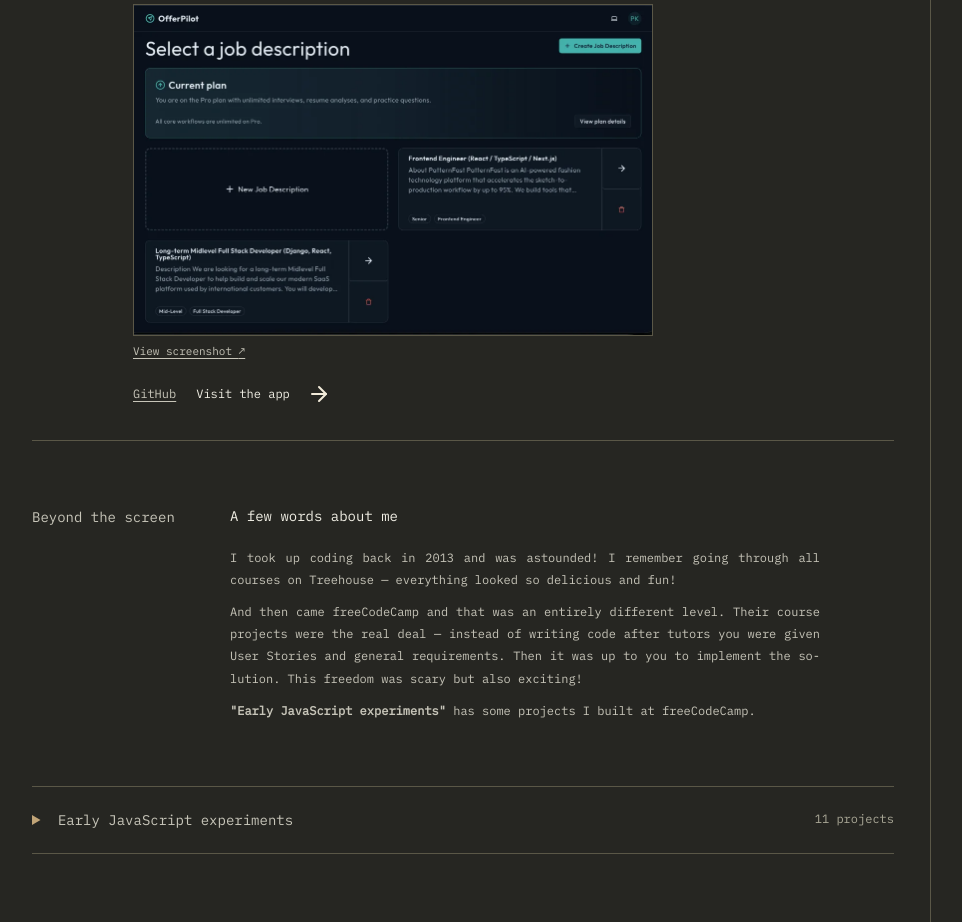
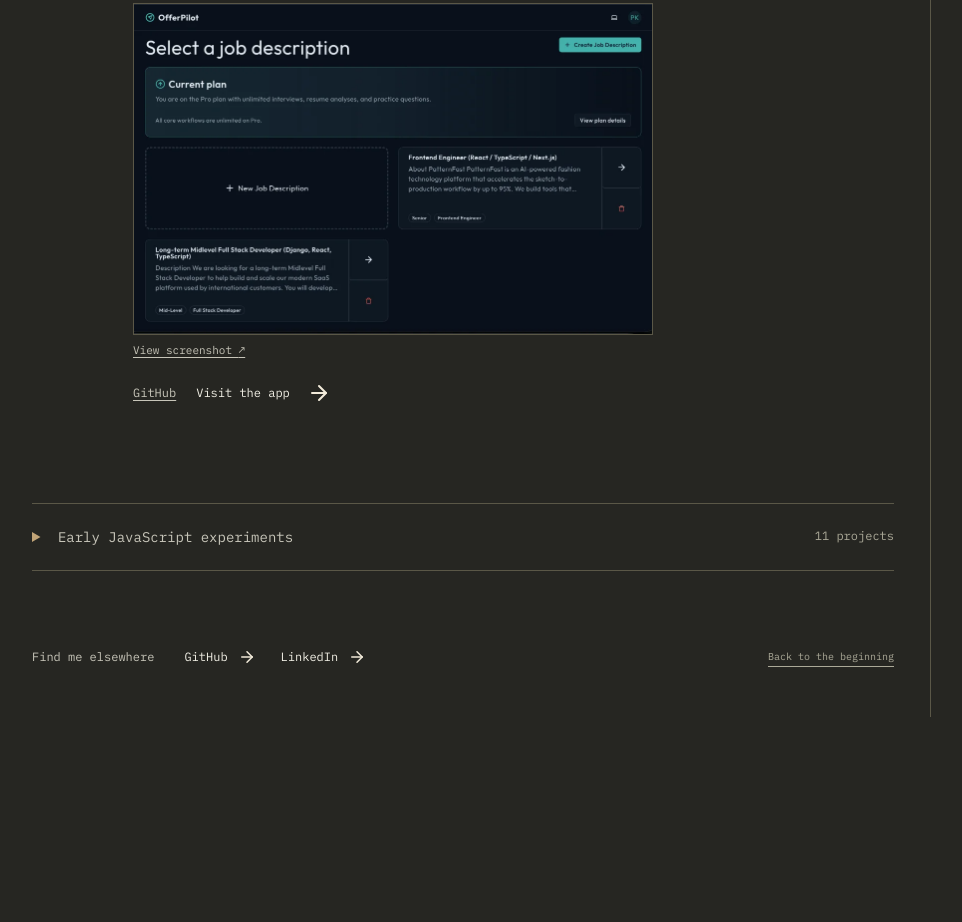
Before and after one commit to GuRuGuMaWaRu/GuRuGuMaWaRu.github.io, a plain HTML site: page index.html in a window 1280 px wide. Shown: the part 1592-2514 px from the top of the page, without its empty margins (32-994 px from the left). After the commit the page ends 2309 px from the top, so only its background shows below. Drawn offline with Linux system fonts and the light colour scheme.

Commit message:
refactor: remove About section

```diff
--- a/index.html
+++ b/index.html
@@ -216,34 +216,6 @@
         </section>
         <!-- Section, Current Work: END -->
 
-        <!-- Section, About: START -->
-        <section
-          id="about"
-          class="section about-section"
-          aria-labelledby="about-heading">
-          <h2 id="about-heading">Beyond the screen</h2>
-          <p class="about-intro">A few words about me</p>
-          <div class="about-detail">
-            <p>
-              I took up coding back in 2013 and was astounded! I remember going
-              through all courses on Treehouse &mdash; everything looked so
-              delicious and fun!
-            </p>
-            <p>
-              And then came freeCodeCamp and that was an entirely different
-              level. Their course projects were the real deal &mdash; instead of
-              writing code after tutors you were given User Stories and general
-              requirements. Then it was up to you to implement the solution.
-              This freedom was scary but also exciting!
-            </p>
-            <p>
-              <b>"Early JavaScript experiments"</b> has some projects I built at
-              freeCodeCamp.
-            </p>
-          </div>
-        </section>
-        <!-- Section, About: END -->
-
         <!-- Section, Archive: START -->
         <section
           class="section archive-section"
--- a/styles.css
+++ b/styles.css
@@ -433,7 +433,6 @@ header {
     align-items: start;
     gap: 4px 26px;
     padding: 28px 0 24px;
-    border-block-end: 1px solid var(--line);
   }
 
   .project-index {
@@ -578,61 +577,6 @@ header {
   }
 }
 /* Current Work: END */
-
-/* About Section: START */
-.about-section {
-  display: grid;
-  grid-template-columns: 170px minmax(0, 1fr);
-  gap: 18px 28px;
-  scroll-margin-top: 36px;
-
-  h2 {
-    padding-block-start: 1px;
-  }
-
-  .about-intro,
-  .about-detail p {
-    margin: 0;
-    font-size: 14px;
-    line-height: 1.65;
-    text-align: justify;
-    text-wrap: pretty;
-    hyphens: auto;
-  }
-
-  .about-detail {
-    display: flex;
-    flex-direction: column;
-    gap: 10px;
-    grid-column: 2;
-    max-width: 590px;
-  }
-
-  .about-detail p {
-    color: var(--secondary);
-    font-size: 12px;
-    line-height: 1.85;
-  }
-
-  @media (width <= 560px) {
-    display: block;
-    margin-block-start: 28px;
-
-    h2 {
-      color: var(--gold);
-      margin-block-end: 12px;
-    }
-
-    .about-intro {
-      display: none;
-    }
-
-    .about-detail {
-      margin-block-start: 14px;
-    }
-  }
-}
-/* About Section: END */
 
 /* Archive Section: START */
 .archive-section {
```
